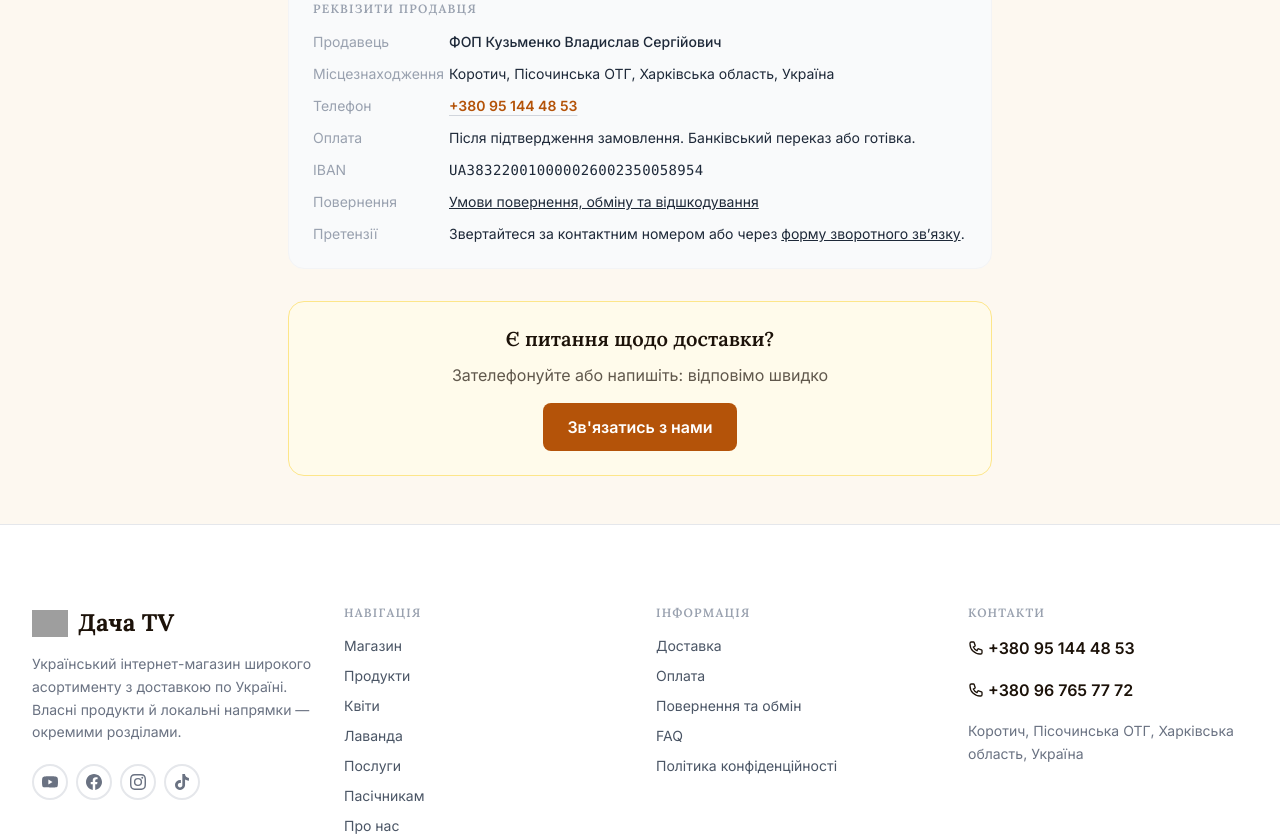
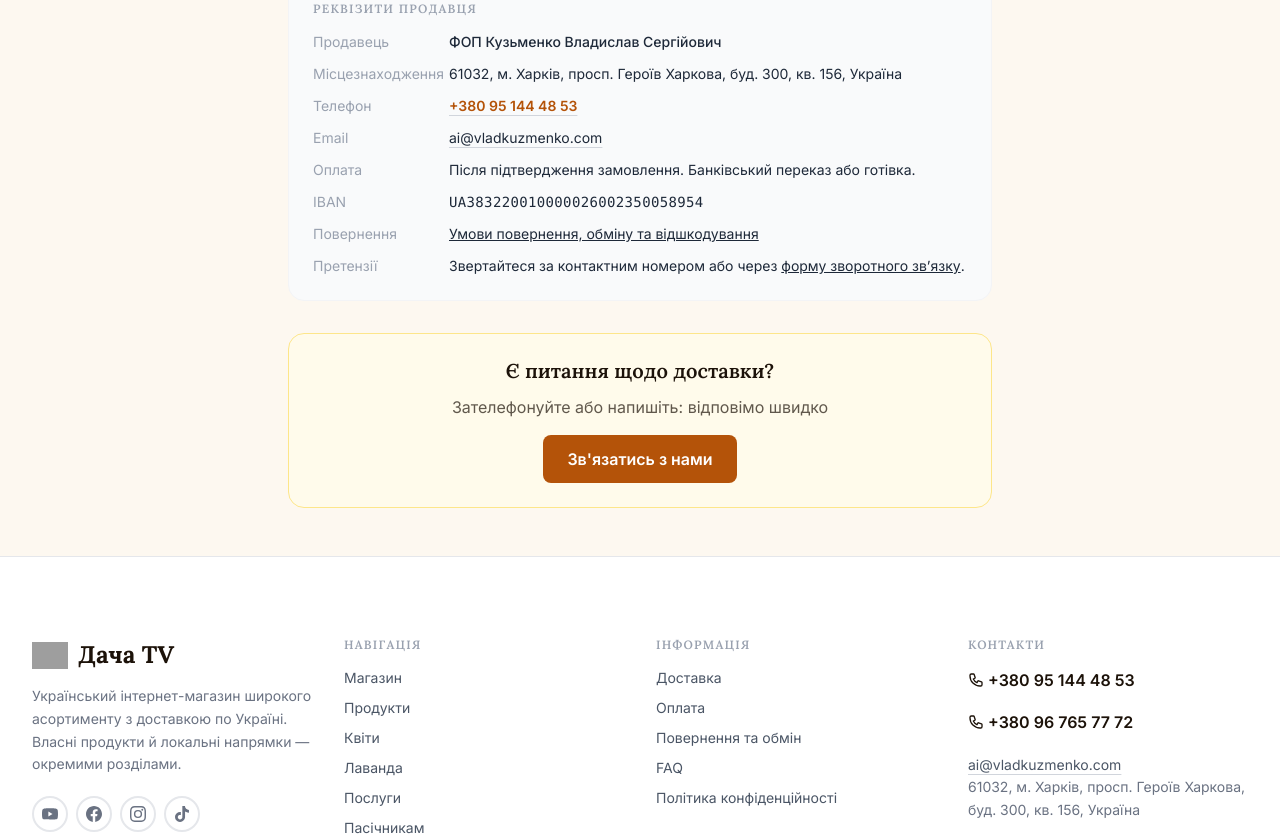
Before and after one commit to kyzavlad/dacha-tv-site, a Next.js app: page /delivery in a window 1280 px wide. Shown: the part 1900-2736 px from the top of the page. Built offline with nearby package versions, Linux system fonts and the light colour scheme; no server answers; the database is empty; grey boxes are pictures that could not be loaded.

Commit message:
Fix Merchant business identity consistency (#126)
Align support email, legal seller address, contact/footer identity and OnlineStore schema with current verified business evidence; add regression coverage.

```diff
--- a/app/contact/page.tsx
+++ b/app/contact/page.tsx
@@ -8,7 +8,8 @@ import { getSiteSettings } from '@/lib/supabase/queries'
 import {
   LAUNCH_PHONE,
   LAUNCH_PHONE_SECONDARY,
-  LAUNCH_ADDRESS,
+  LAUNCH_SUPPORT_EMAIL,
+  LAUNCH_LEGAL_ADDRESS,
 } from '@/lib/launch-defaults'
 import { getRequestLocale } from '@/lib/i18n'
 import { pageDict } from '@/lib/i18n/pages'
@@ -36,7 +37,7 @@ export default async function ContactPage() {
   // site_settings row has not been updated on the self-hosted database yet.
   const phone = LAUNCH_PHONE
   const phoneSecondary = LAUNCH_PHONE_SECONDARY
-  const address = siteSettings?.address_full || LAUNCH_ADDRESS
+  const address = LAUNCH_LEGAL_ADDRESS
 
   const localBusinessSchema = {
     '@context': 'https://schema.org',
@@ -45,9 +46,12 @@ export default async function ContactPage() {
     name: 'Дача TV',
     legalName: 'ФОП Кузьменко Владислав Сергійович',
     telephone: phone,
+    email: LAUNCH_SUPPORT_EMAIL,
     address: {
       '@type': 'PostalAddress',
-      addressLocality: 'Коротич',
+      streetAddress: 'просп. Героїв Харкова, 300, кв. 156',
+      postalCode: '61032',
+      addressLocality: 'Харків',
       addressRegion: 'Харківська область',
       addressCountry: 'UA',
     },
@@ -97,6 +101,17 @@ export default async function ContactPage() {
                 showIcon
                 className="text-2xl font-bold"
               />
+            </div>
+
+            {/* Customer support email */}
+            <div className="bg-white rounded-2xl p-5 border border-gray-200 mb-6">
+              <p className="text-bark/60 text-sm mb-2">Email</p>
+              <a
+                href={`mailto:${LAUNCH_SUPPORT_EMAIL}`}
+                className="text-bark font-semibold text-lg underline decoration-gray-300 underline-offset-4 hover:decoration-bark"
+              >
+                {LAUNCH_SUPPORT_EMAIL}
+              </a>
             </div>
 
             {/* Telegram */}
--- a/app/page.tsx
+++ b/app/page.tsx
@@ -15,6 +15,7 @@ import {
 } from '@/lib/supabase/queries'
 import {
   LAUNCH_PHONE,
+  LAUNCH_SUPPORT_EMAIL,
   LAUNCH_YOUTUBE_URL,
   LAUNCH_FACEBOOK_URL,
   LAUNCH_INSTAGRAM_URL,
@@ -91,7 +92,9 @@ export default async function HomePage() {
 
   const postalAddress = {
     '@type': 'PostalAddress',
-    addressLocality: 'Коротич',
+    streetAddress: 'просп. Героїв Харкова, 300, кв. 156',
+    postalCode: '61032',
+    addressLocality: 'Харків',
     addressRegion: 'Харківська область',
     addressCountry: 'UA',
   }
@@ -111,6 +114,7 @@ export default async function HomePage() {
     description: localBusinessDescription[locale],
     areaServed: 'UA',
     telephone: phone,
+    email: LAUNCH_SUPPORT_EMAIL,
     address: postalAddress,
     sameAs: socialProfiles,
     hasMerchantReturnPolicy: {
--- a/components/layout/Footer.tsx
+++ b/components/layout/Footer.tsx
@@ -11,7 +11,8 @@ import { navLabel } from '@/lib/i18n-ui'
 import {
   LAUNCH_PHONE,
   LAUNCH_PHONE_SECONDARY,
-  LAUNCH_ADDRESS,
+  LAUNCH_SUPPORT_EMAIL,
+  LAUNCH_LEGAL_ADDRESS,
   LAUNCH_YOUTUBE_URL,
   LAUNCH_FACEBOOK_URL,
   LAUNCH_INSTAGRAM_URL,
@@ -71,7 +72,7 @@ export async function Footer({ siteSettings }: FooterProps) {
   const t = pageDict(locale)
   const phone = siteSettings?.phone || LAUNCH_PHONE
   const phoneSecondary = siteSettings?.phone_secondary || LAUNCH_PHONE_SECONDARY
-  const address = siteSettings?.address_full || LAUNCH_ADDRESS
+  const address = LAUNCH_LEGAL_ADDRESS
   const currentYear = new Date().getFullYear()
   const hasLogo = existsSync(join(process.cwd(), 'public', LOGO_PATH))
 
@@ -181,6 +182,12 @@ export async function Footer({ siteSettings }: FooterProps) {
                   className="text-bark font-semibold text-base hover:text-honey-700 transition-colors"
                 />
               </div>
+              <a
+                href={`mailto:${LAUNCH_SUPPORT_EMAIL}`}
+                className="text-sm text-gray-600 underline decoration-gray-300 underline-offset-4 hover:text-bark hover:decoration-bark transition-colors"
+              >
+                {LAUNCH_SUPPORT_EMAIL}
+              </a>
               <address className="text-sm text-gray-500 not-italic leading-relaxed">
                 {address}
               </address>
--- a/components/shared/SellerInfo.tsx
+++ b/components/shared/SellerInfo.tsx
@@ -2,7 +2,7 @@ import Link from 'next/link'
 import { PhoneLink } from '@/components/shared/PhoneLink'
 import { getRequestLocale, localizedPath } from '@/lib/i18n'
 import { tr } from '@/lib/i18n/pages'
-import { LAUNCH_PHONE } from '@/lib/launch-defaults'
+import { LAUNCH_PHONE, LAUNCH_SUPPORT_EMAIL } from '@/lib/launch-defaults'
 
 interface SellerInfoProps {
   compact?: boolean
@@ -12,9 +12,9 @@ export async function SellerInfo({ compact = false }: SellerInfoProps) {
   const locale = await getRequestLocale()
   const location = tr(
     {
-      uk: 'Коротич, Пісочинська ОТГ, Харківська область, Україна',
-      ru: 'Коротич, Песочинская ОТГ, Харьковская область, Украина',
-      en: 'Korotych, Pisochyn community, Kharkiv region, Ukraine',
+      uk: '61032, м. Харків, просп. Героїв Харкова, буд. 300, кв. 156, Україна',
+      ru: '61032, г. Харьков, просп. Героев Харькова, д. 300, кв. 156, Украина',
+      en: '61032, Kharkiv, 300 Heroiv Kharkova Ave, apt. 156, Ukraine',
     },
     locale,
   )
@@ -66,6 +66,14 @@ export async function SellerInfo({ compact = false }: SellerInfoProps) {
           </dd>
         </div>
         <div className="grid grid-cols-[120px_1fr] gap-x-4">
+          <dt className="text-gray-400">Email</dt>
+          <dd className="text-gray-800">
+            <a href={`mailto:${LAUNCH_SUPPORT_EMAIL}`} className="underline decoration-gray-300 underline-offset-4 hover:decoration-gray-700">
+              {LAUNCH_SUPPORT_EMAIL}
+            </a>
+          </dd>
+        </div>
+        <div className="grid grid-cols-[120px_1fr] gap-x-4">
           <dt className="text-gray-400">{tr({ uk: 'Оплата', ru: 'Оплата', en: 'Payment' }, locale)}</dt>
           <dd className="text-gray-800">{tr({ uk: 'Після підтвердження замовлення. Банківський переказ або готівка.', ru: 'После подтверждения заказа. Банковский перевод или наличные.', en: 'After order confirmation. Bank transfer or cash.' }, locale)}</dd>
         </div>
--- a/lib/launch-defaults.ts
+++ b/lib/launch-defaults.ts
@@ -1,5 +1,7 @@
 export const LAUNCH_PHONE = '+380951444853'
 export const LAUNCH_PHONE_SECONDARY = '+380967657772'
+export const LAUNCH_SUPPORT_EMAIL = 'ai@vladkuzmenko.com'
+export const LAUNCH_LEGAL_ADDRESS = '61032, м. Харків, просп. Героїв Харкова, буд. 300, кв. 156, Україна'
 export const LAUNCH_YOUTUBE_URL = 'https://www.youtube.com/@dacha_tv'
 export const LAUNCH_YOUTUBE_VIDEO_ID = 'Qwmi6Igjp4I'
 export const LAUNCH_INSTAGRAM_URL = 'https://www.instagram.com/dachatv.store'
```
Also changed, not shown: 1 other file (tests, documents, lock files or other folders).
